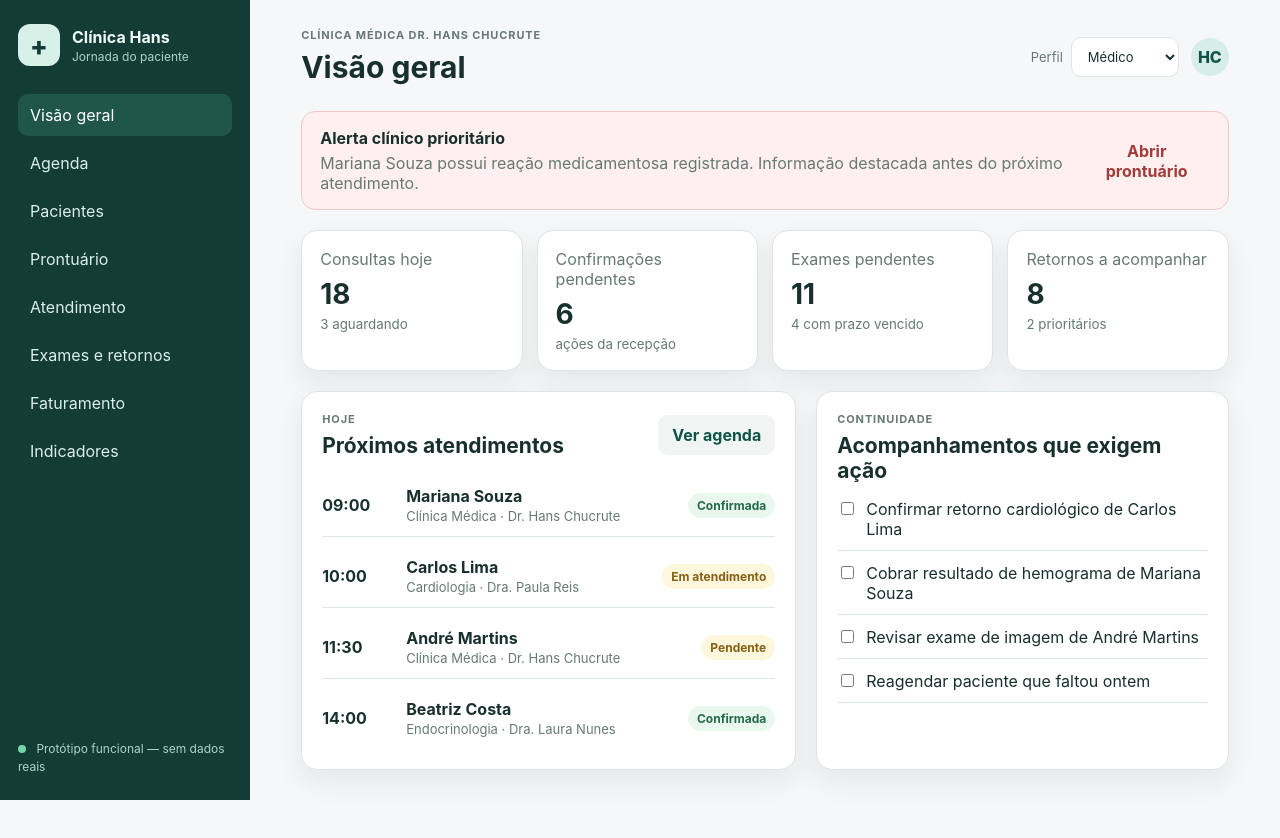
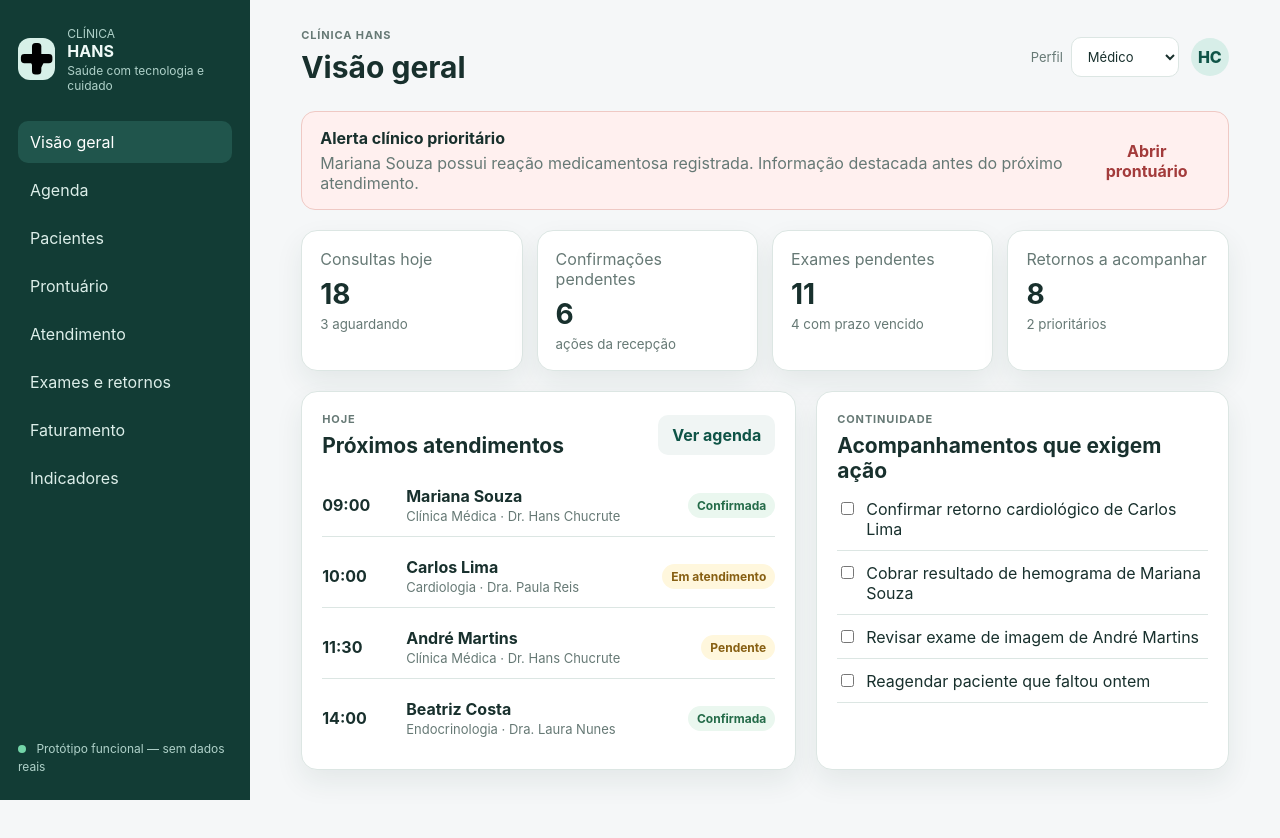
Before and after one commit to itodoconhecer-cmyk/clinicahans, a plain HTML site: page prototypes/index.html in a window 1280 px wide. Drawn offline with Linux system fonts and the light colour scheme.

Commit message:
feat: atualiza identidade visual da Clinica Hans

```diff
--- a/prototypes/index.html
+++ b/prototypes/index.html
@@ -3,17 +3,25 @@
 <head>
   <meta charset="UTF-8" />
   <meta name="viewport" content="width=device-width, initial-scale=1.0" />
-  <title>Clínica Dr. Hans Chucrute — Protótipo</title>
+  <title>Clínica Hans — Protótipo</title>
   <link rel="stylesheet" href="styles.css" />
 </head>
 <body>
   <div class="app-shell">
     <aside class="sidebar" aria-label="Navegação principal">
       <div class="brand">
-        <div class="brand-mark" aria-hidden="true">+</div>
+        <div class="brand-mark" aria-label="Logomarca Clínica Hans">
+          <svg viewBox="0 0 64 64" role="img" aria-hidden="true">
+            <rect x="24" y="5" width="16" height="54" rx="6"></rect>
+            <rect x="5" y="24" width="54" height="16" rx="6"></rect>
+            <circle cx="32" cy="23" r="6" class="logo-head"></circle>
+            <path d="M18 31c8 2 12 9 14 22 3-12 8-19 16-24-5 13-9 21-16 27-6-8-9-16-14-25z" class="logo-flow"></path>
+          </svg>
+        </div>
         <div>
-          <strong>Clínica Hans</strong>
-          <span>Jornada do paciente</span>
+          <span class="brand-kicker">CLÍNICA</span>
+          <strong>HANS</strong>
+          <span>Saúde com tecnologia e cuidado</span>
         </div>
       </div>
 
@@ -37,7 +45,7 @@
     <main class="content">
       <header class="topbar">
         <div>
-          <p class="eyebrow">Clínica Médica Dr. Hans Chucrute</p>
+          <p class="eyebrow">Clínica Hans</p>
           <h1 id="page-title">Visão geral</h1>
         </div>
         <div class="topbar-actions">
@@ -205,7 +213,7 @@
 
   <div id="modal" class="modal" aria-hidden="true">
     <div class="modal-card" role="dialog" aria-modal="true" aria-labelledby="modal-title">
-      <div class="panel-header"><div><p class="eyebrow">Protótipo</p><h2 id="modal-title">Novo registro</h2></div><button id="close-modal" class="icon-button" aria-label="Fechar">×</button></div>
+      <div class="panel-header"><div><p class="eyebrow">Clínica Hans</p><h2 id="modal-title">Novo registro</h2></div><button id="close-modal" class="icon-button" aria-label="Fechar">×</button></div>
       <form id="modal-form" class="form-grid"></form>
     </div>
   </div>
```
